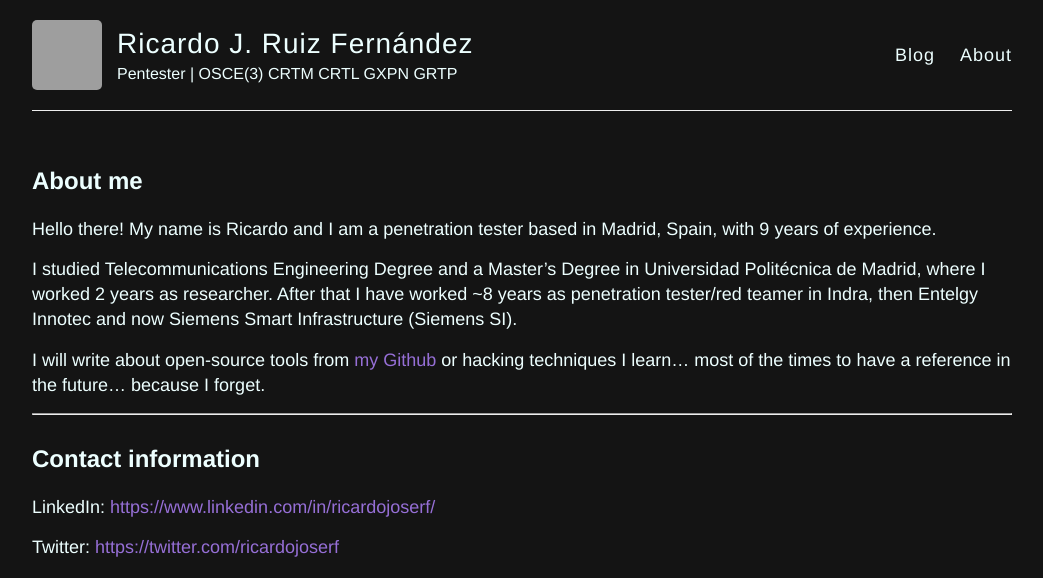
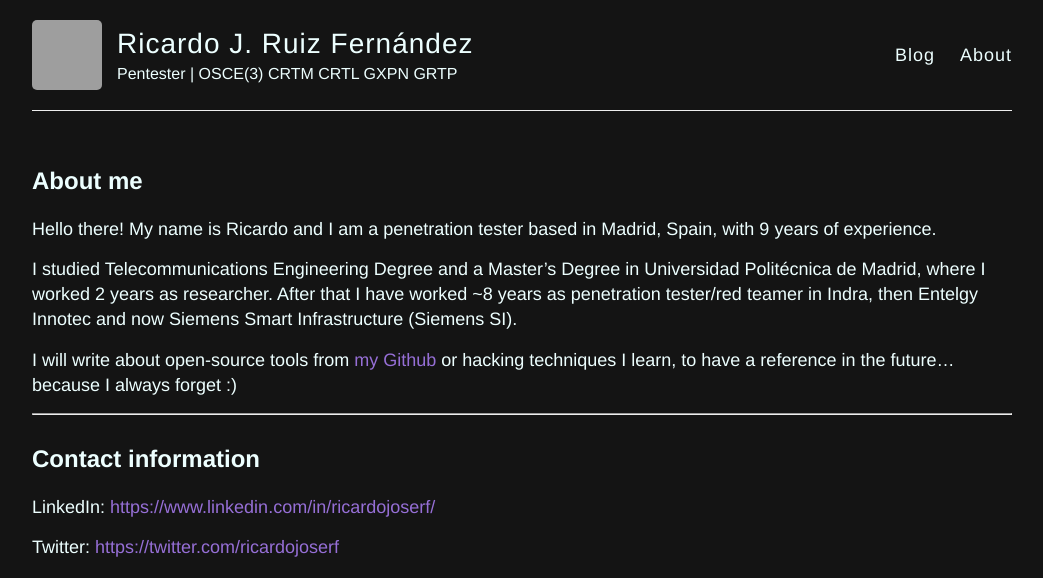
Before and after one commit to ricardojoserf/ricardojoserf.github.io, a Jekyll site: the page built from about.md, in a window 1280 px wide and 1400 px high. Shown: the top 578 px of the window, without its empty margins (118-1161 px from the left). Built offline with Jekyll 4.4.1, drawn with Linux system fonts in a browser that asks for light colours; some of the changed text lies outside the part shown; grey boxes are pictures that could not be loaded.

Commit message:
Update about.md

```diff
--- a/about.md
+++ b/about.md
@@ -9,7 +9,7 @@ Hello there! My name is Ricardo and I am a penetration tester based in Madrid, S
 
 I studied Telecommunications Engineering Degree and a Master's Degree in Universidad Politécnica de Madrid, where I worked 2 years as researcher. After that I have worked ~8 years as penetration tester/red teamer in Indra, then Entelgy Innotec and now Siemens Smart Infrastructure (Siemens SI).
 
-I will write about open-source tools from [my Github](https://github.com/ricardojoserf) or hacking techniques I learn... most of the times to have a reference in the future... because I forget.
+I will write about open-source tools from [my Github](https://github.com/ricardojoserf) or hacking techniques I learn, to have a reference in the future... because I always forget :)
 
 -------------------------------
 
```
Also changed, not shown: other parts of about.md (+1 -1 lines).
